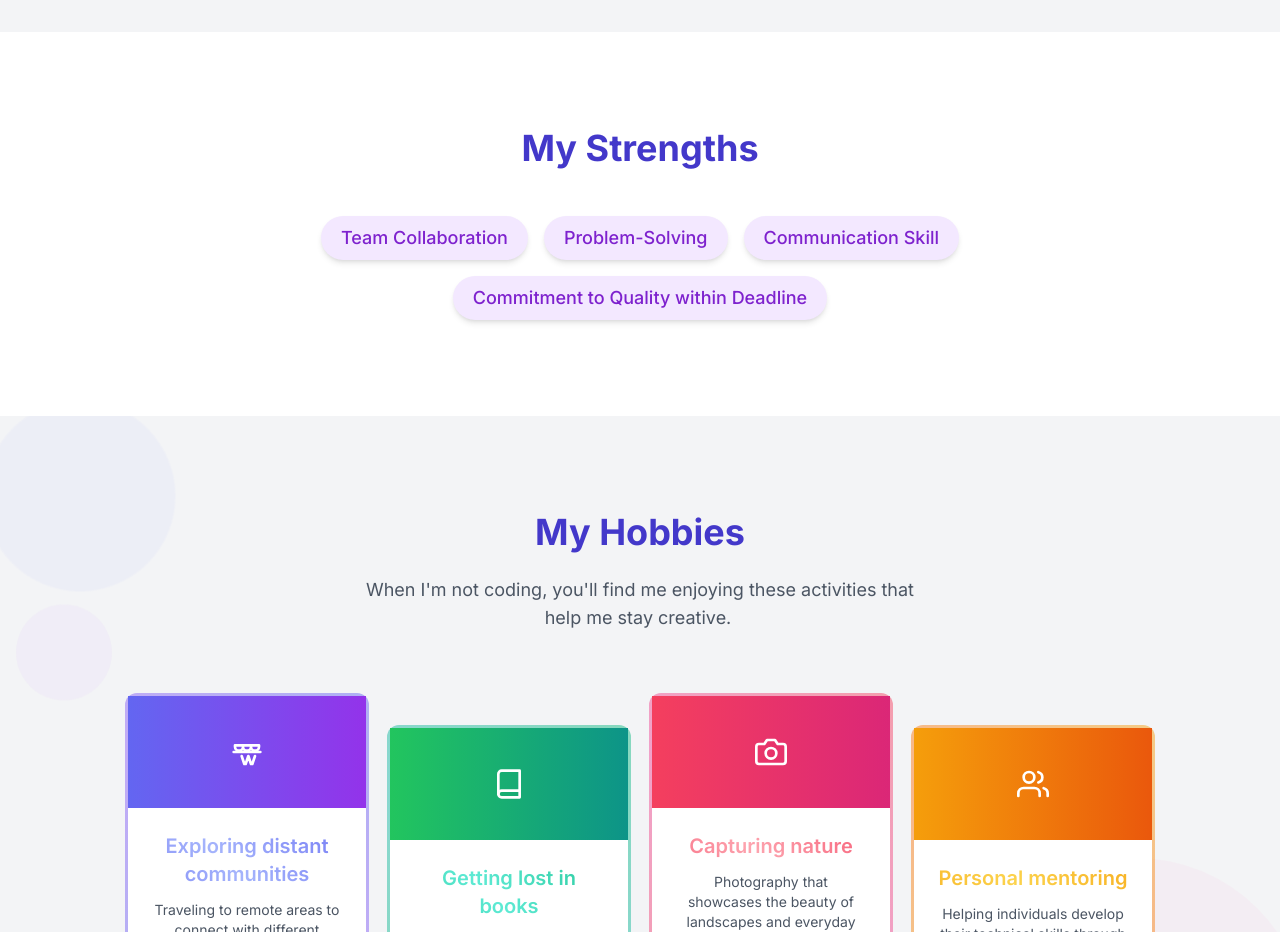
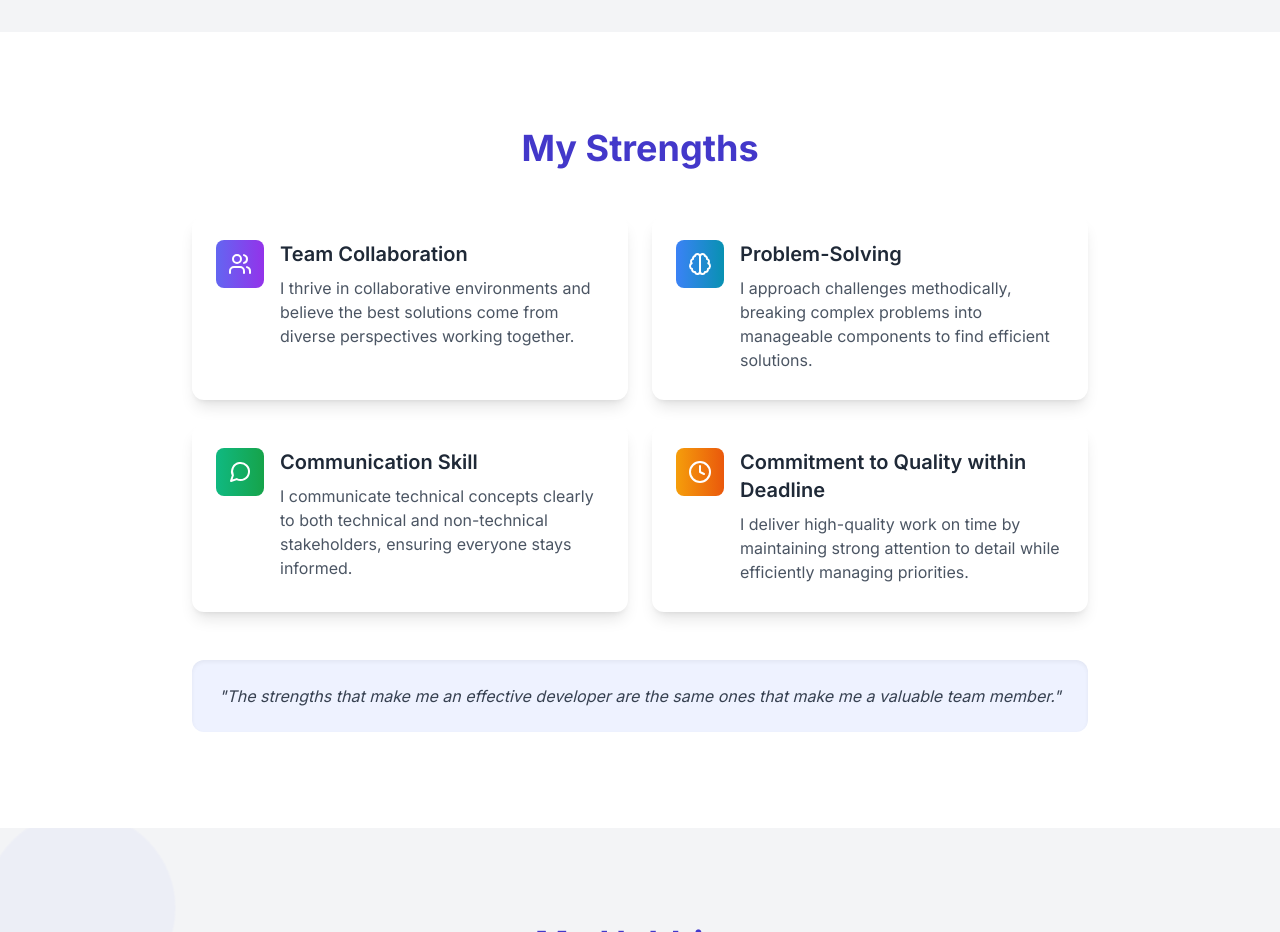
Before and after one commit to alamin5G/portfolio, a React (Create React App) app: page / in a window 1280 px wide. Shown: the part 5960-6892 px from the top of the page. Built offline with nearby package versions, Linux system fonts and the light colour scheme.

Commit message:
strength version 1

```diff
--- a/src/App.js
+++ b/src/App.js
@@ -10,14 +10,17 @@ import MobileMenu from './components/MobileMenu';
 import ProjectCard from './components/ProjectCard';
 import ScrollingBioSection from './components/ScrollingBioSection';
 import SectionDebugger from './components/SectionDebugger';
+import StrengthsSection from './components/StrengthsSection';
 import ThemeToggle from './components/ThemeToggle';
 import TiltImage from './components/TiltImage';
 import TypewriterEffect from './components/TypewriterEffect';
+
 
 // Add this import at the top of your App.js
 import './styles/animations.css'; // Ensure this path is correct
 import './styles/footer.css'; // Ensure this path is correct
 import './styles/hobbies-animation.css';
+import './styles/strengths.css';
 
 
 const App = () => {
@@ -628,17 +631,8 @@ const App = () => {
         </section>
 
         {/* Strengths Section */}
-        <section id="strengths" className="py-16 md:py-24 bg-white p-4">
-          <div className="container mx-auto max-w-4xl">
-            <h2 className="text-4xl font-bold text-center text-indigo-700 mb-12">My Strengths</h2>
-            <div className="flex flex-wrap justify-center gap-4">
-              {strengths.map((strength, index) => (
-                <span key={index} className="bg-purple-100 text-purple-700 text-lg font-medium px-5 py-2 rounded-full shadow-md hover:scale-105 transition-transform duration-200 cursor-pointer">
-                  {strength}
-                </span>
-              ))}
-            </div>
-          </div>
+        <section id="strengths" className="py-16 md:py-24 bg-white dark:bg-gray-900 p-4">
+          <StrengthsSection strengths={strengths} />
         </section>
 
         {/* Hobbies Section */}
--- /dev/null
+++ b/src/components/StrengthsSection.jsx
@@ -0,0 +1,114 @@
+import { Brain, Clock, MessageCircle, Users } from 'lucide-react';
+import { useEffect, useRef } from 'react';
+
+const StrengthsSection = ({ strengths }) => {
+  const strengthsRef = useRef(null);
+
+  useEffect(() => {
+    const observer = new IntersectionObserver(
+      (entries) => {
+        entries.forEach((entry) => {
+          if (entry.isIntersecting) {
+            const strengthItems = entry.target.querySelectorAll('.strength-item');
+            strengthItems.forEach((item, index) => {
+              setTimeout(() => {
+                item.classList.add('animate-in');
+              }, index * 150);
+            });
+          }
+        });
+      },
+      { threshold: 0.2 }
+    );
+
+    if (strengthsRef.current) {
+      observer.observe(strengthsRef.current);
+    }
+
+    return () => {
+      if (strengthsRef.current) {
+        observer.unobserve(strengthsRef.current);
+      }
+    };
+  }, []);
+
+  // Map icons to strengths based on keywords
+  const getIcon = (strength) => {
+    if (strength.toLowerCase().includes('team') || strength.toLowerCase().includes('collaboration')) {
+      return <Users className="w-6 h-6" />; // Changed from PuzzlePiece to Users
+    } else if (strength.toLowerCase().includes('problem') || strength.toLowerCase().includes('solving')) {
+      return <Brain className="w-6 h-6" />;
+    } else if (strength.toLowerCase().includes('communication') || strength.toLowerCase().includes('skill')) {
+      return <MessageCircle className="w-6 h-6" />;
+    } else if (strength.toLowerCase().includes('quality') || strength.toLowerCase().includes('deadline')) {
+      return <Clock className="w-6 h-6" />;
+    } else {
+      return <Users className="w-6 h-6" />; // Changed from PuzzlePiece to Users
+    }
+  };
+
+  // Get appropriate gradient based on index
+  const getGradient = (index) => {
+    const gradients = [
+      'from-indigo-500 to-purple-600',
+      'from-blue-500 to-cyan-600',
+      'from-emerald-500 to-green-600',
+      'from-amber-500 to-orange-600',
+      'from-rose-500 to-pink-600'
+    ];
+
+    return gradients[index % gradients.length];
+  };
+
+  return (
+    <div ref={strengthsRef} className="container mx-auto max-w-4xl">
+      <h2 className="text-4xl font-bold text-center text-indigo-700 dark:text-indigo-400 mb-12">
+        My Strengths
+      </h2>
+
+      <div className="grid grid-cols-1 md:grid-cols-2 gap-6">
+        {strengths.map((strength, index) => (
+          <div
+            key={index}
+            className={`strength-item opacity-0 transform translate-y-8 transition-all duration-700 ease-out
+              bg-white dark:bg-gray-800 rounded-xl shadow-lg hover:shadow-xl p-6
+              border-b-4 border-transparent hover:border-b-4 hover:border-indigo-500
+              dark:hover:border-indigo-400 flex items-start space-x-4`}
+          >
+            <div className={`p-3 rounded-lg bg-gradient-to-r ${getGradient(index)} text-white`}>
+              {getIcon(strength)}
+            </div>
+            <div>
+              <h3 className="text-xl font-semibold text-gray-800 dark:text-gray-100 mb-2">
+                {strength}
+              </h3>
+              <p className="text-gray-600 dark:text-gray-300">
+                {getStrengthDescription(strength)}
+              </p>
+            </div>
+          </div>
+        ))}
+      </div>
+
+      <div className="mt-12 p-6 bg-indigo-50 dark:bg-indigo-900/30 rounded-xl shadow-inner">
+        <p className="text-center text-gray-700 dark:text-gray-300 italic">
+          "The strengths that make me an effective developer are the same ones that make me a valuable team member."
+        </p>
+      </div>
+    </div>
+  );
+};
+
+// Helper function to generate descriptions for strengths
+const getStrengthDescription = (strength) => {
+  const descriptions = {
+    "Team Collaboration": "I thrive in collaborative environments and believe the best solutions come from diverse perspectives working together.",
+    "Problem-Solving": "I approach challenges methodically, breaking complex problems into manageable components to find efficient solutions.",
+    "Communication Skill": "I communicate technical concepts clearly to both technical and non-technical stakeholders, ensuring everyone stays informed.",
+    "Commitment to Quality within Deadline": "I deliver high-quality work on time by maintaining strong attention to detail while efficiently managing priorities."
+  };
+
+  return descriptions[strength] || "A core capability that helps me deliver exceptional results consistently.";
+};
+
+export default StrengthsSection;
--- /dev/null
+++ b/src/styles/strengths.css
@@ -0,0 +1,19 @@
+.strength-item.animate-in {
+  opacity: 1;
+  transform: translateY(0);
+}
+
+.strength-item:hover {
+  transform: translateY(-5px);
+  transition: all 0.3s ease;
+}
+
+@media (prefers-reduced-motion: reduce) {
+  .strength-item {
+    transition: none;
+  }
+
+  .strength-item:hover {
+    transform: none;
+  }
+}
```
